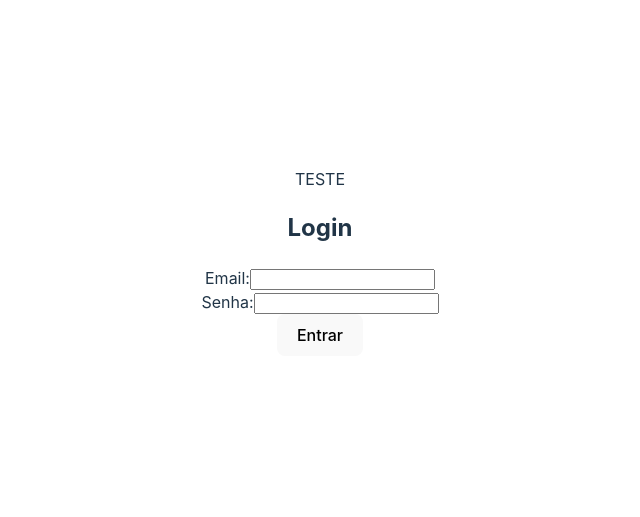
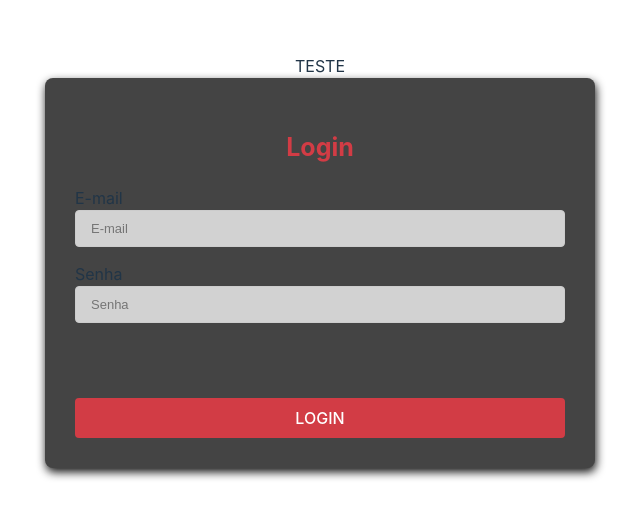
Before and after one commit to eduardocesl/AutoCare, a React (Vite) app in the folder client/desktop/: page /login in a window 1280 px wide. Shown: the part 139-656 px from the top of the page, without its empty margins (320-960 px from the left). Built offline with nearby package versions, Linux system fonts and the light colour scheme.

Commit message:
Ajustes no layout da tela de login

```diff
--- /dev/null
+++ b/client/desktop/src/pages/login/Login.css
@@ -0,0 +1,59 @@
+.login-block {
+    background-color: #444;
+    height: auto;
+    width: 550px;
+    padding: 30px;
+    border-radius: 8px;
+    box-shadow: 1px 4px 10px #111;
+    box-sizing: border-box;
+}
+
+.login-title {
+    color: #D23C45;
+    font-size: 25px;
+    margin-bottom: 20px;
+}
+
+.input-group {
+    display: flex;
+    flex-direction: column;
+    align-items: flex-start;
+    width: 100%;
+}
+
+.login-container input {
+    width: 100%;
+    padding: 10px 15px;
+    margin-bottom: 15px;
+    border: 1px solid #ccc;
+    border-radius: 4px;
+    background-color: #d2d2d2;
+    font-size: 13px;
+    color: #444;
+    box-sizing: border-box;
+}
+
+.login-container input:focus {
+    border-color: #D23C45;
+    outline: none;
+}
+
+.login-container input:hover {
+    border-color: #D23C45;
+}
+
+.login-button {
+    width: 100%;
+    background-color: #D23C45;
+    color: white;
+    border-radius: 4px;
+    font-size: 16px;
+    cursor: pointer;
+    padding: 10px;
+    border: none;
+    margin-top: 60px;
+}
+
+.login-button:hover {
+    box-shadow: 0 4px 8px #222;
+}
--- a/client/desktop/src/pages/login/Login.jsx
+++ b/client/desktop/src/pages/login/Login.jsx
@@ -1,5 +1,6 @@
 import { useState } from 'react';
 import axios from 'axios';
+import './Login.css';
 
 const Login = () => {
     const [email, setEmail] = useState('');
@@ -28,35 +29,40 @@ const Login = () => {
     };
 
     return (
-        <div>
-            <h2>Login</h2>
+        <div className="login-container">
+            <div className="login-block">
+            <h2 className="login-title">Login</h2>
 
-            <form onSubmit={handleLogin}>
-                <div>
-                    <label>Email:</label>
+            <form className="login-form" onSubmit={handleLogin}>
+                <div className="input-group">
+                    <label>E-mail</label>
                     <input
+                        className="login-input"
                         type="email"
+                        placeholder='E-mail'
                         value={email}
                         onChange={(e) => setEmail(e.target.value)}
                         required
                     />
                 </div>
-                <div>
-                    <label>Senha:</label>
+                <div className="input-group">
+                    <label>Senha</label>
                     <input
                         type="password"
+                        placeholder='Senha'
                         value={senha}
                         onChange={(e) => setSenha(e.target.value)}
                         required
                     />
                 </div>
-                <button type="submit">Entrar</button>
+                <button className="login-button" type="submit">LOGIN</button>
             </form>
 
             {/* Adicionei para mostrar mensagens de erro e sucesso */}
             {loginSucesso && <p style={{ color: 'green' }}>Login realizado com sucesso!</p>}
             {erroLogin && <p style={{ color: 'red' }}>{erroLogin}</p>}
         </div>
+        </div>
     );
 };
 
```
